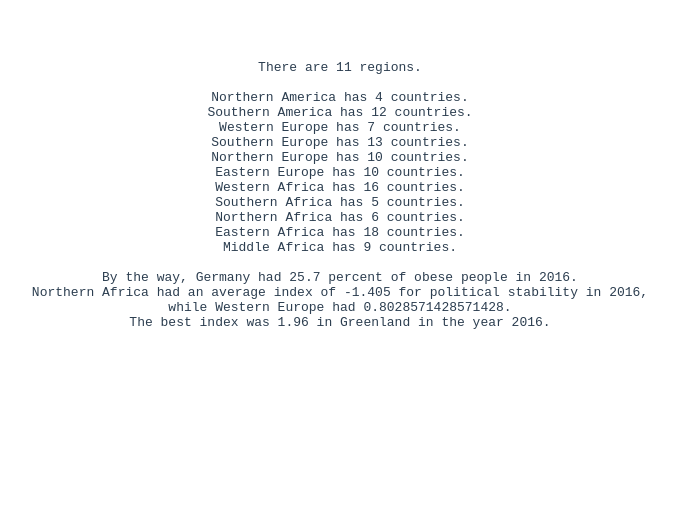
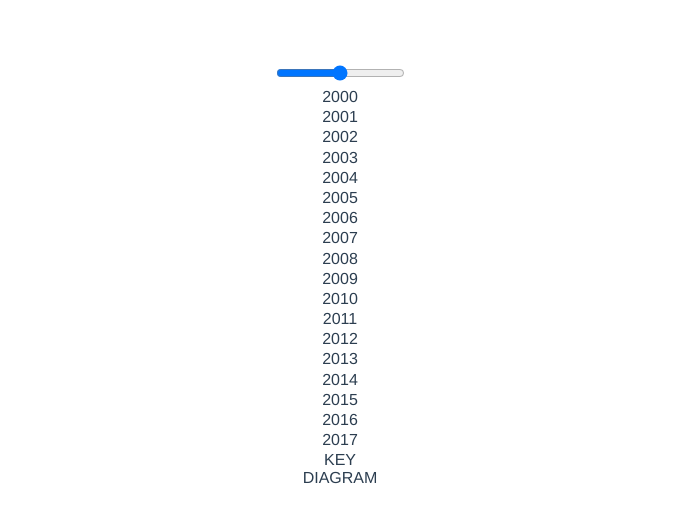
Before and after one commit to visualengineers/infovis-d3, a Vue app: page / in a window 1280 px wide. Shown: the top 522 px of the page, without its empty margins (300-976 px from the left). Built offline with nearby package versions, Linux system fonts and the light colour scheme.

Commit message:
Adding components and initial data flow

```diff
--- /dev/null
+++ b/src/components/CountryDetail.vue
@@ -0,0 +1,59 @@
+<template>
+    <div v-if="yearHierarchy">
+        <ul>
+            <li>{{countryName}}</li>
+            <li>{{year}}</li>
+        </ul>
+    </div>
+</template>
+
+<script lang="ts">
+  import { YearHierarchy } from '@/script/DataHierarchy';
+  import Vue from 'vue';
+  import Component from 'vue-class-component';
+
+  @Component({
+    props: {
+      yearHierarchy: Object as any as (new () => YearHierarchy),
+    },
+  })
+  export default class CountryDetail extends Vue {
+    public yearHierarchy?: YearHierarchy;
+
+    get countryName(): string | null {
+      if (!this.yearHierarchy) {
+        return null;
+      }
+
+      return this.yearHierarchy.elements[0].Area;
+    }
+
+    get year(): string | null {
+      if (!this.yearHierarchy) {
+        return null;
+      }
+
+      return this.yearHierarchy.value;
+    }
+  }
+</script>
+
+<style scoped lang="scss">
+    h3 {
+        margin: 40px 0 0;
+    }
+
+    ul {
+        list-style-type: none;
+        padding: 0;
+    }
+
+    li {
+        display: inline-block;
+        margin: 0 10px;
+    }
+
+    a {
+        color: #42b983;
+    }
+</style>
--- /dev/null
+++ b/src/components/Diagram.vue
@@ -0,0 +1,37 @@
+<template>
+    <div>DIAGRAM</div>
+</template>
+
+<script lang="ts">
+import { DataProvider } from '@/script/DataProvider';
+import Vue from 'vue';
+import Component from 'vue-class-component';
+
+@Component
+export default class Diagram extends Vue {
+  public dataProvider: DataProvider | null = null;
+
+
+
+}
+</script>
+
+<style scoped lang="scss">
+    h3 {
+        margin: 40px 0 0;
+    }
+
+    ul {
+        list-style-type: none;
+        padding: 0;
+    }
+
+    li {
+        display: inline-block;
+        margin: 0 10px;
+    }
+
+    a {
+        color: #42b983;
+    }
+</style>
--- /dev/null
+++ b/src/components/Key.vue
@@ -0,0 +1,37 @@
+<template>
+    <div>KEY</div>
+</template>
+
+<script lang="ts">
+import { DataProvider } from '@/script/DataProvider';
+import Vue from 'vue';
+import Component from 'vue-class-component';
+
+@Component
+export default class Key extends Vue {
+  public dataProvider: DataProvider | null = null;
+
+
+
+}
+</script>
+
+<style scoped lang="scss">
+    h3 {
+        margin: 40px 0 0;
+    }
+
+    ul {
+        list-style-type: none;
+        padding: 0;
+    }
+
+    li {
+        display: inline-block;
+        margin: 0 10px;
+    }
+
+    a {
+        color: #42b983;
+    }
+</style>
--- /dev/null
+++ b/src/components/Timeline.vue
@@ -0,0 +1,47 @@
+<template>
+    <div v-if="years">
+        <input @change="$emit('change', $event.target.value)" type="range" list="steps">
+
+        <datalist id="steps" style="display: inline">
+            <option v-for="year in sortedYears" :value="year" :label="year"></option>
+        </datalist>
+    </div>
+</template>
+
+<script lang="ts">
+  import Vue from 'vue';
+  import Component from 'vue-class-component';
+
+  @Component({
+    props: {
+      years: Array as number[],
+    }
+  })
+  export default class Timeline extends Vue {
+    public years?: number[];
+
+    get sortedYears(): number[] {
+      return (this.years || []).sort();
+    }
+  }
+</script>
+
+<style scoped lang="scss">
+    h3 {
+        margin: 40px 0 0;
+    }
+
+    ul {
+        list-style-type: none;
+        padding: 0;
+    }
+
+    li {
+        display: inline-block;
+        margin: 0 10px;
+    }
+
+    a {
+        color: #42b983;
+    }
+</style>
--- a/src/components/Visualization.vue
+++ b/src/components/Visualization.vue
@@ -1,64 +1,58 @@
 <template>
-  <pre v-if="dataProvider">There are {{preparedData.length}} regions.
-{{regionsText}}
-
-By the way, Germany had {{getValue('Germany', '2016', '21042')}} percent of obese people in 2016.
-Northern Africa had an average index of {{ getAverageForRegion('Northern Africa', '2016', '21032')}} for political stability in 2016,
-while Western Europe had {{ getAverageForRegion('Western Europe', '2016', '21032') }}.
-The best index was {{ getMaxValue('21032').Value }} in {{ getMaxValue('21032').Area }} in the year {{ getMaxValue('21032').Year }}.
-  </pre>
+    <div>
+        <Timeline :years="years" @change="selectedYear = $event"></Timeline>
+        <div>
+            <Key></Key>
+            <Diagram></Diagram>
+        </div>
+        <CountryDetail :year-hierarchy="selectedCountryYear"></CountryDetail>
+    </div>
 </template>
 
 <script lang="ts">
-  import { DataHierarchy } from '@/script/DataHierarchy';
-  import { DataPoint } from '@/script/DataPoint';
+  import CountryDetail from '@/components/CountryDetail.vue';
+  import Diagram from '@/components/Diagram.vue';
+  import Key from '@/components/Key.vue';
+  import Timeline from '@/components/Timeline.vue';
+  import { YearHierarchy } from '@/script/DataHierarchy';
   import { DataProvider } from '@/script/DataProvider';
   import Vue from 'vue';
   import Component from 'vue-class-component';
 
-  @Component
+  @Component({
+    components: {
+      CountryDetail,
+      Diagram,
+      Key,
+      Timeline,
+    },
+  })
   export default class Visualization extends Vue {
     public dataProvider: DataProvider | null = null;
+    private selectedArea: string | null = 'Germany';
+    public selectedYear: string | null = null;
 
     public async created() {
       this.dataProvider = await DataProvider.loadJSON();
     }
 
-    public getValue(area: DataPoint['Area'],
-                    year: DataPoint['Year'],
-                    code: DataPoint['Item Code']): DataPoint['Value'] | undefined {
+    get selectedCountryYear(): YearHierarchy | undefined {
+      if (!this.dataProvider || !this.selectedArea || !this.selectedYear) {
+        return undefined;
+      }
+
+      return this.dataProvider.preparedData
+        .flatMap(d => d.elements)
+        .flatMap(({ value: areaName, elements }) => areaName === this.selectedArea ? elements : [])
+        .find(({ value: year }) => year === this.selectedYear);
+    }
+
+    get years(): number[] | undefined {
       if (!this.dataProvider) {
         return undefined;
       }
 
-      return this.dataProvider.getValue(area, year, code);
-    }
-
-    public getMaxValue(code: DataPoint['Item Code']): DataPoint | undefined {
-      if (!this.dataProvider) {
-        return undefined;
-      }
-
-      return this.dataProvider.getMaxValue(code);
-    }
-
-    public getAverageForRegion(region: DataPoint['Region'],
-                               year: DataPoint['Year'],
-                               code: DataPoint['Item Code']): number | undefined {
-      if (!this.dataProvider) {
-        return undefined;
-      }
-
-      return this.dataProvider.getAverageForRegion(region, year, code);
-    }
-
-    get preparedData(): DataHierarchy {
-      return this.dataProvider ? this.dataProvider.preparedData : [];
-    }
-
-    get regionsText(): string {
-      return (this.dataProvider ? this.dataProvider.preparedData : [])
-        .reduce((acc, region) => acc + '\n' + `${region.value} has ${region.elements.length} countries.`, '');
+      return [...new Set(this.dataProvider.data.map(d => Number(d.Year)))];
     }
   }
 </script>
--- a/src/main.ts
+++ b/src/main.ts
@@ -4,5 +4,5 @@ import App from './App.vue';
 Vue.config.productionTip = false;
 
 new Vue({
-  render: (h) => h(App),
+  render: h => h(App),
 }).$mount('#app');
--- a/src/script/DataHierarchy.d.ts
+++ b/src/script/DataHierarchy.d.ts
@@ -1,3 +1,7 @@
 import { DataGroup } from '@/script/DataGroup';
+import { DataPoint } from '@/script/DataPoint';
 
-export type DataHierarchy = DataGroup<'Region', 'Countries', DataGroup<'Area', 'Years', DataGroup<'Year', 'Properties'>>>[];
+export type DataHierarchy = RegionHierarchy[];
+export type RegionHierarchy = DataGroup<'Region', 'Countries', AreaHierarchy>;
+export type AreaHierarchy = DataGroup<'Area', 'Years', YearHierarchy>;
+export type YearHierarchy = DataGroup<'Year', 'Properties', DataPoint>;
--- a/tslint.json
+++ b/tslint.json
@@ -9,6 +9,7 @@
     ]
   },
   "rules": {
+    "arrow-parens": [true, "ban-single-arg-parens"],
     "quotemark": [true, "single"],
     "indent": [true, "spaces", 2],
     "interface-name": false,
```
Also changed, not shown: src/script/DataPoint.d.ts (+9 -9 lines), src/script/DataProvider.ts (+6 -6 lines), src/script/DataGroup.d.ts (line endings or trailing spaces).
